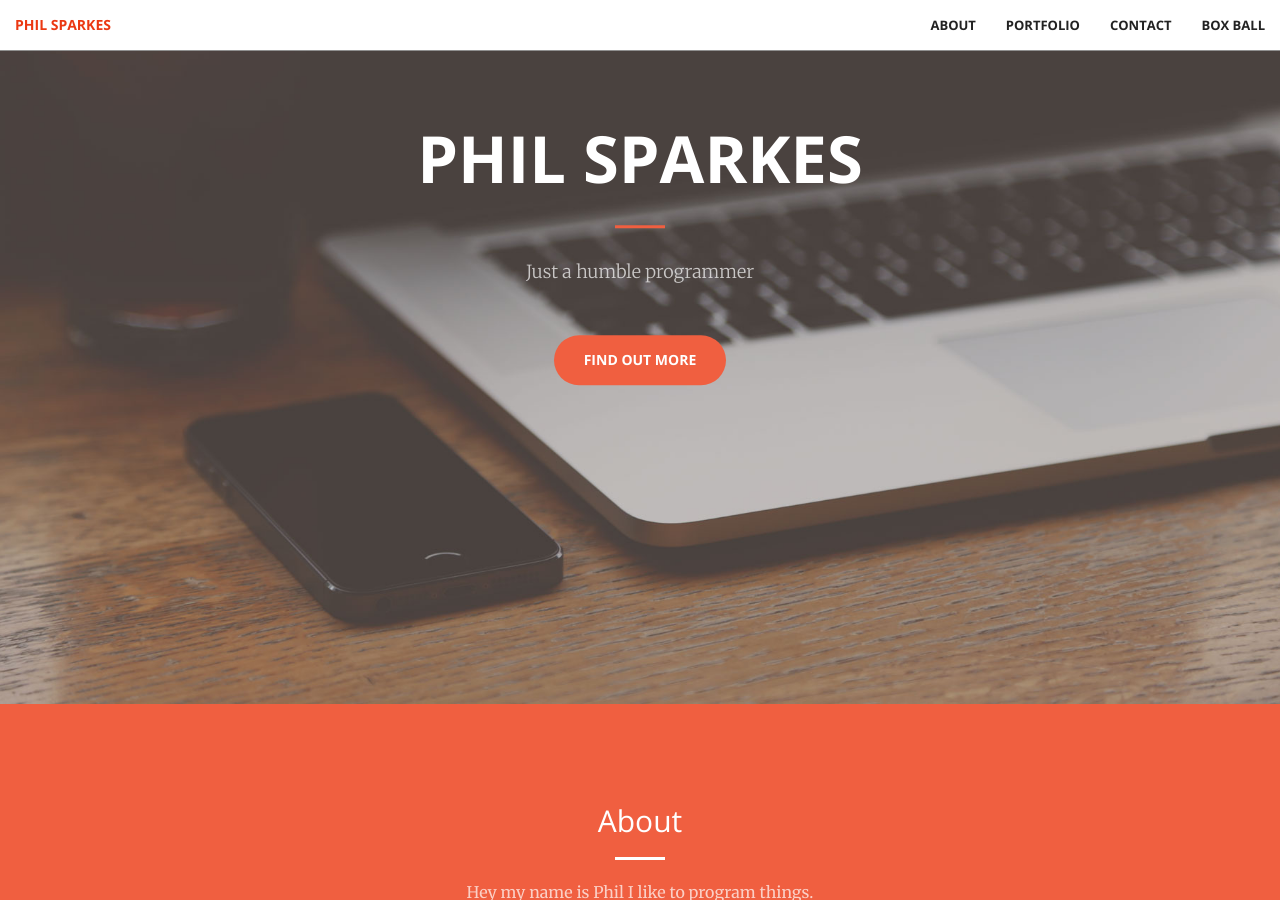
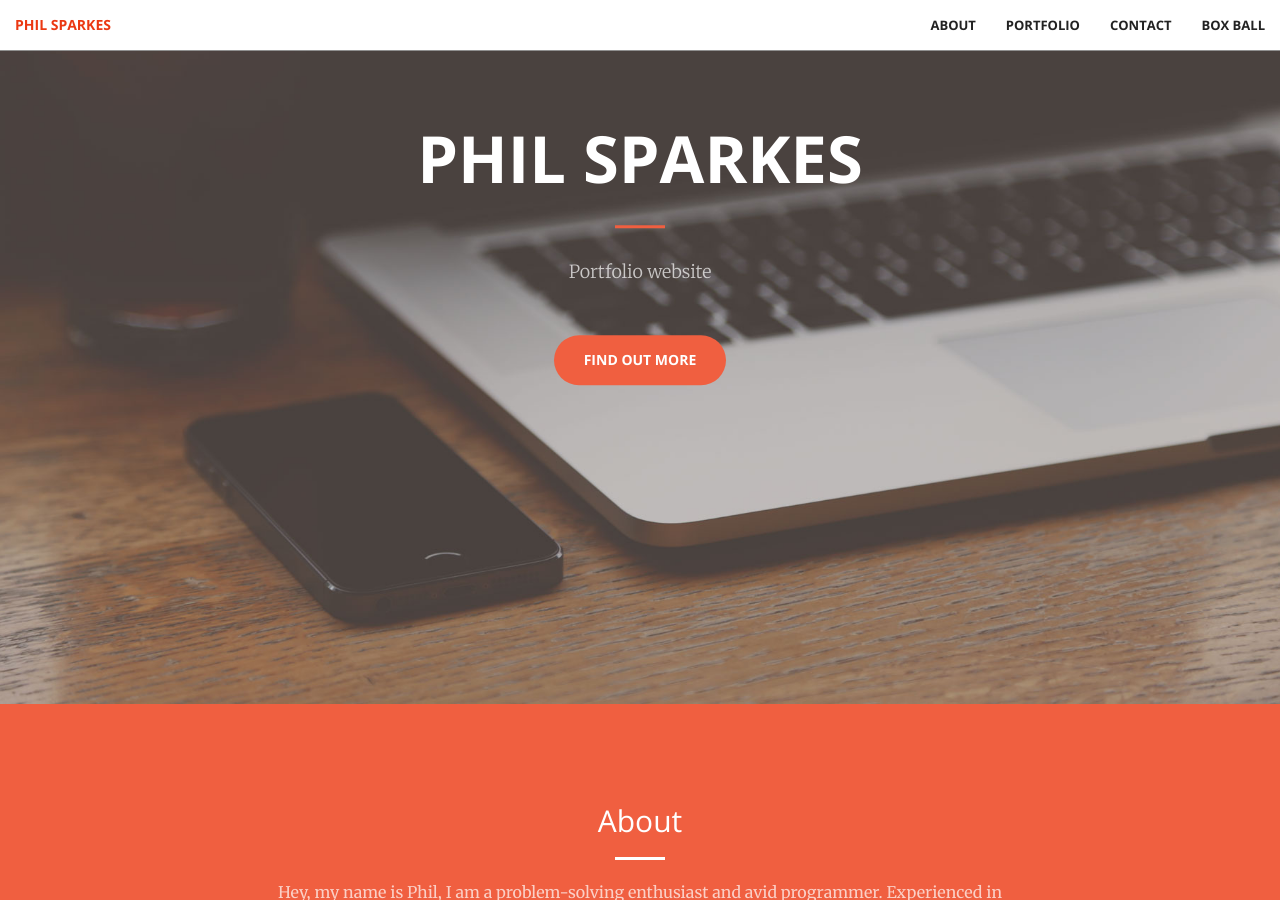
Before and after one commit to Phil-Sparkes/Portfolio, a Jekyll site: the page built from index.html, in a window 1280 px wide and 900 px high, scrolled down 196 px. Built offline with Jekyll 4.4.1, drawn with Linux system fonts in a browser that asks for light colours; some of the changed text lies outside the part shown.

Commit message:
updated some text

```diff
--- a/_includes/call-to-action.html
+++ b/_includes/call-to-action.html
@@ -4,7 +4,7 @@
             <div class="col-lg-8 col-lg-offset-2 text-center">
                 <h2 class="section-heading">About</h2>
                 <hr class="light">
-                <p class="text-faded">Hey my name is Phil I like to program things.</p>
+                <p class="text-faded">Hey, my name is Phil, I am a problem-solving enthusiast and avid programmer. Experienced in working with many programming languages such as C++, C#, Python and Javascript. Educated on using version control systems such as GitHub and following development processes such as agile. Currently studying Computing for games (BSc) at Falmouth University.</p>
             </div>
         </div>
     </div>
--- a/_includes/header.html
+++ b/_includes/header.html
@@ -3,7 +3,7 @@
         <div class="header-content-inner">
             <h1>Phil Sparkes</h1>
             <hr>
-            <p>Just a humble programmer</p>
+            <p>Portfolio website</p>
             <a href="#about" class="btn btn-primary btn-xl page-scroll">Find Out More</a>
         </div>
     </div>
```
